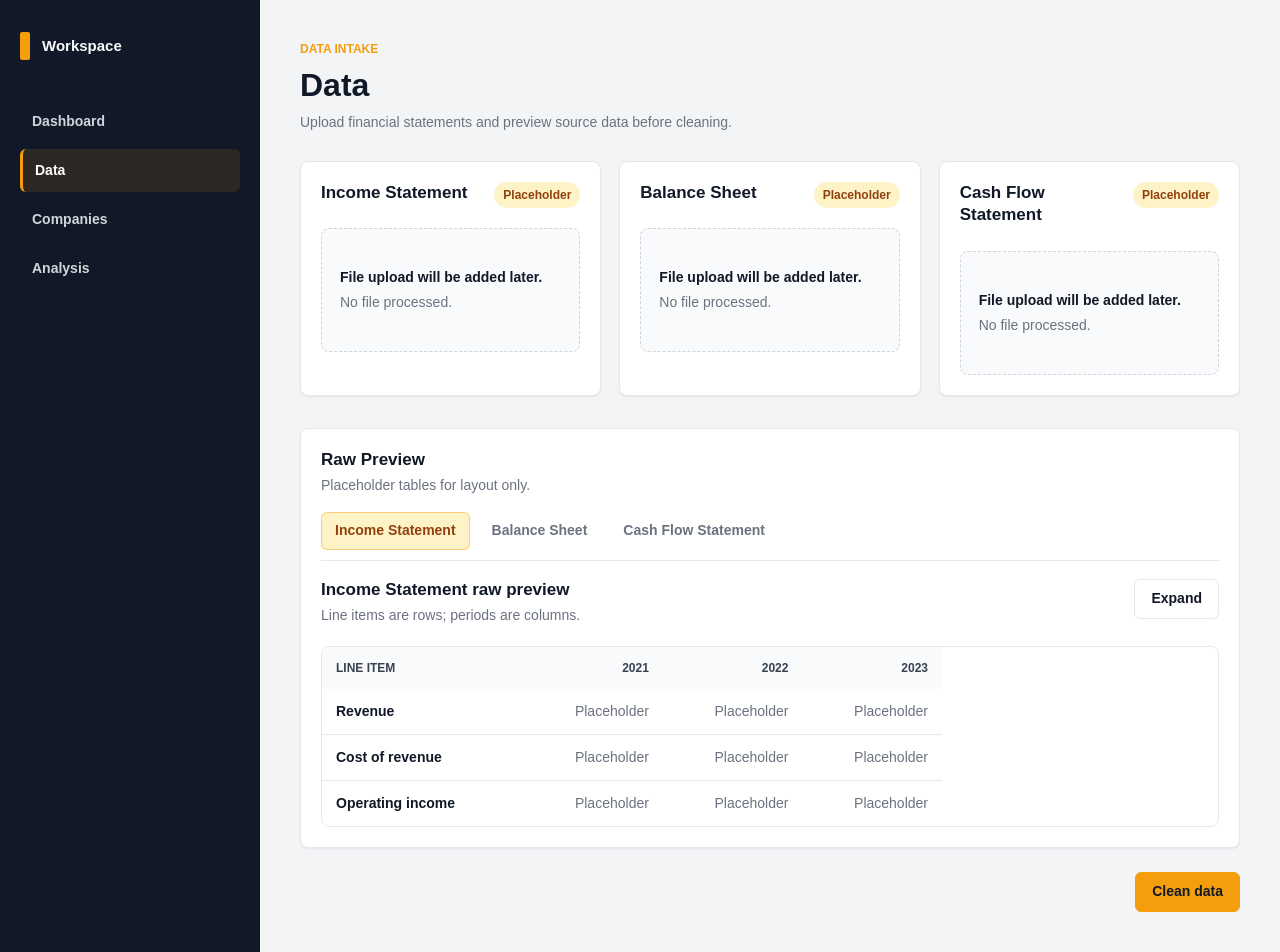
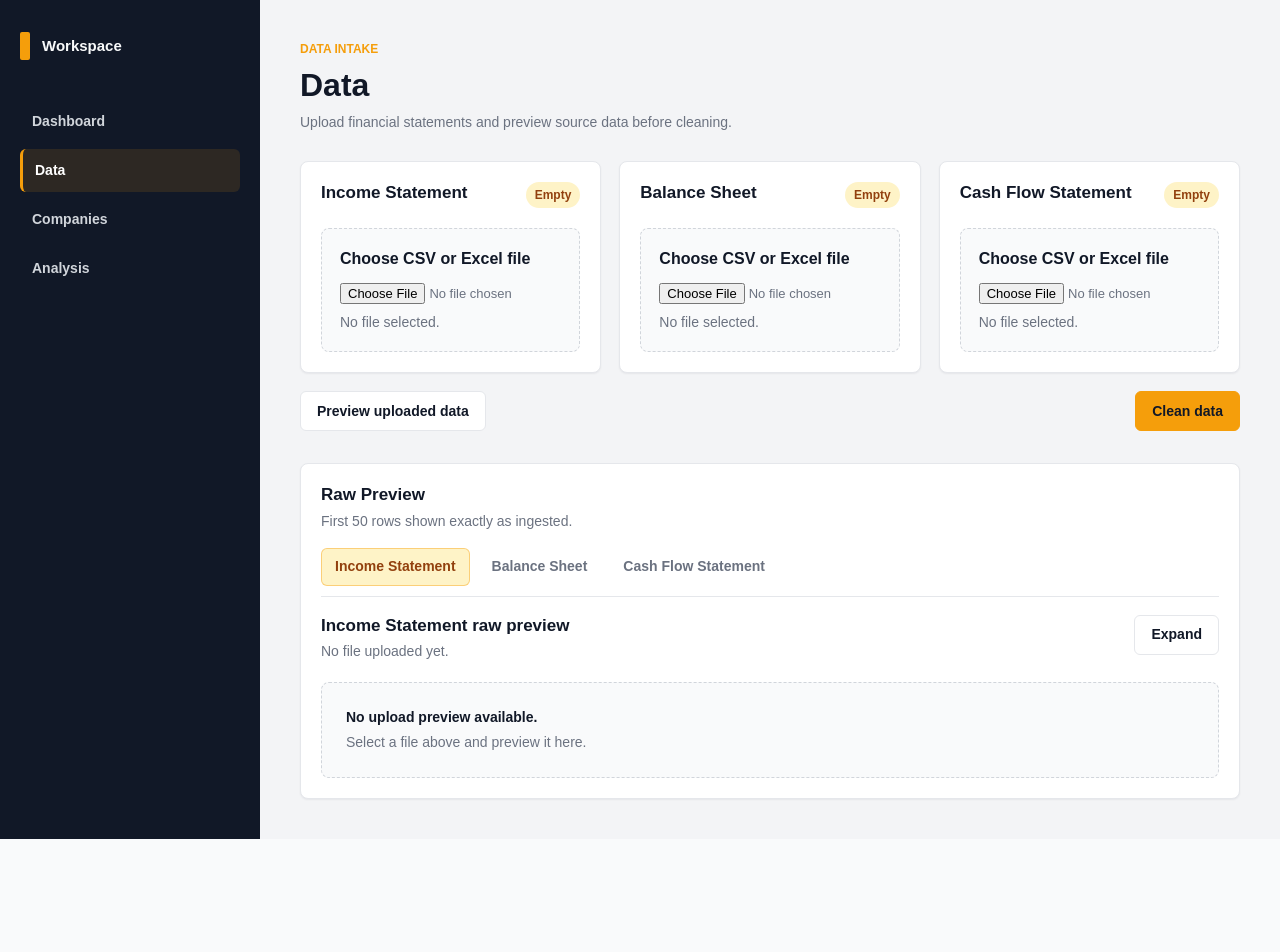
Before and after one commit to proxybb/finprep, a Flask app: page /data in a window 1280 px wide. After the commit the page ends 839 px from the top, so only its background shows below. Run offline with Flask 3, Linux system fonts and the light colour scheme.

Commit message:
Wire upload ingestion to raw data preview

```diff
--- a/web/routes.py
+++ b/web/routes.py
@@ -1,9 +1,105 @@
-"""Route definitions for the Flask skeleton."""
+"""Route definitions for the Flask application."""
 
-from flask import Blueprint, render_template
+import math
+from typing import Any
+
+import pandas as pd
+from flask import Blueprint, render_template, request
+
+from cleaning.ingest import IngestionError, read_uploaded_file
 
 
 bp = Blueprint("web", __name__)
+
+PREVIEW_ROW_LIMIT = 50
+STATEMENTS = [
+    {
+        "key": "income",
+        "field_name": "income_statement",
+        "label": "Income Statement",
+        "panel_id": "panel-income",
+        "tab_id": "tab-income",
+    },
+    {
+        "key": "balance",
+        "field_name": "balance_sheet",
+        "label": "Balance Sheet",
+        "panel_id": "panel-balance",
+        "tab_id": "tab-balance",
+    },
+    {
+        "key": "cash-flow",
+        "field_name": "cash_flow_statement",
+        "label": "Cash Flow Statement",
+        "panel_id": "panel-cash-flow",
+        "tab_id": "tab-cash-flow",
+    },
+]
+
+
+def _render_cell_value(value: Any) -> str:
+    if value is None:
+        return ""
+    try:
+        if isinstance(value, float) and math.isnan(value):
+            return ""
+    except TypeError:
+        pass
+    return str(value)
+
+
+def build_table_preview(df: pd.DataFrame, row_limit: int = PREVIEW_ROW_LIMIT) -> dict:
+    """Convert a DataFrame preview into simple Jinja-renderable table data."""
+    preview_df = df.head(row_limit)
+    return {
+        "headers": [_render_cell_value(column) for column in preview_df.columns],
+        "rows": [
+            [_render_cell_value(value) for value in row]
+            for row in preview_df.itertuples(index=False, name=None)
+        ],
+        "row_count": len(df.index),
+        "column_count": len(df.columns),
+        "preview_row_count": len(preview_df.index),
+        "is_truncated": len(df.index) > row_limit,
+    }
+
+
+def _empty_statement_previews() -> dict:
+    return {
+        statement["key"]: {
+            "filename": None,
+            "error": None,
+            "table": None,
+        }
+        for statement in STATEMENTS
+    }
+
+
+def _build_upload_previews(uploaded_files) -> dict:
+    previews = _empty_statement_previews()
+
+    for statement in STATEMENTS:
+        field_name = statement["field_name"]
+        uploaded_file = uploaded_files.get(field_name)
+
+        if not uploaded_file or not uploaded_file.filename:
+            continue
+
+        try:
+            df = read_uploaded_file(uploaded_file, filename=uploaded_file.filename)
+            previews[statement["key"]] = {
+                "filename": uploaded_file.filename,
+                "error": None,
+                "table": build_table_preview(df),
+            }
+        except IngestionError as exc:
+            previews[statement["key"]] = {
+                "filename": uploaded_file.filename,
+                "error": str(exc),
+                "table": None,
+            }
+
+    return previews
 
 
 @bp.route("/")
@@ -12,10 +108,19 @@ def dashboard():
     return render_template("dashboard.html", active_page="dashboard")
 
 
-@bp.route("/data")
+@bp.route("/data", methods=["GET", "POST"])
 def data():
-    """Render the data intake placeholder."""
-    return render_template("data.html", active_page="data")
+    """Render the data intake page and raw upload previews."""
+    previews = _empty_statement_previews()
+    if request.method == "POST":
+        previews = _build_upload_previews(request.files)
+
+    return render_template(
+        "data.html",
+        active_page="data",
+        statements=STATEMENTS,
+        previews=previews,
+    )
 
 
 @bp.route("/data/cleaned")
--- a/web/static/css/main.css
+++ b/web/static/css/main.css
@@ -223,6 +223,10 @@ h2 {
     display: grid;
     grid-template-columns: repeat(3, minmax(0, 1fr));
     gap: 18px;
+    margin-bottom: 18px;
+}
+
+.upload-form {
     margin-bottom: 32px;
 }
 
@@ -252,7 +256,7 @@ h2 {
     margin-bottom: 16px;
 }
 
-.upload-card__header span {
+.status-pill {
     border-radius: 999px;
     background: #FEF3C7;
     color: #92400E;
@@ -261,25 +265,48 @@ h2 {
     font-weight: 700;
 }
 
+.status-pill--ready {
+    background: #DCFCE7;
+    color: #166534;
+}
+
+.status-pill--error {
+    background: #FEE2E2;
+    color: #991B1B;
+}
+
 .upload-card__dropzone {
     display: flex;
     min-height: 124px;
     flex-direction: column;
     justify-content: center;
+    gap: 8px;
     border: 1px dashed #D1D5DB;
     border-radius: 8px;
     padding: 18px;
     background: #F9FAFB;
+    cursor: pointer;
 }
 
-.upload-card__dropzone p {
+.upload-card__label {
     margin-bottom: 4px;
     color: var(--color-text);
     font-weight: 700;
 }
 
+.upload-card__dropzone input {
+    max-width: 100%;
+    color: var(--color-muted);
+    font-size: 13px;
+}
+
 .upload-card__dropzone small {
     display: block;
+}
+
+.upload-card__error {
+    color: var(--color-error);
+    font-size: 13px;
 }
 
 .section-header {
@@ -464,8 +491,42 @@ h2 {
 
 .action-row {
     display: flex;
+    gap: 12px;
     justify-content: flex-end;
     margin-top: 24px;
+}
+
+.action-row--split {
+    justify-content: space-between;
+    margin-top: 0;
+}
+
+.empty-state {
+    display: grid;
+    gap: 4px;
+    border: 1px dashed #D1D5DB;
+    border-radius: 8px;
+    padding: 24px;
+    background: #F9FAFB;
+}
+
+.empty-state strong {
+    color: var(--color-text);
+    font-size: 14px;
+}
+
+.empty-state span {
+    color: var(--color-muted);
+    font-size: 14px;
+}
+
+.empty-state--error {
+    border-color: #FCA5A5;
+    background: #FEF2F2;
+}
+
+.empty-state--error strong {
+    color: var(--color-error);
 }
 
 .stage-summary {
@@ -569,11 +630,14 @@ h2 {
         flex-direction: column;
     }
 
-    .action-row {
+    .action-row,
+    .action-row--split {
+        flex-direction: column;
         justify-content: stretch;
     }
 
-    .primary-button {
+    .primary-button,
+    .secondary-button {
         width: 100%;
     }
 
--- a/web/templates/data.html
+++ b/web/templates/data.html
@@ -9,174 +9,112 @@
     <p class="page-header__copy">Upload financial statements and preview source data before cleaning.</p>
 </section>
 
-<section class="upload-grid" aria-label="Financial statement upload placeholders">
-    {% set statements = [
-        "Income Statement",
-        "Balance Sheet",
-        "Cash Flow Statement"
-    ] %}
+<form class="upload-form" method="post" enctype="multipart/form-data">
+    <section class="upload-grid" aria-label="Financial statement uploads">
         {% for statement in statements %}
+            {% set preview = previews[statement.key] %}
             <article class="upload-card">
                 <div class="upload-card__header">
-            <h2>{{ statement }}</h2>
-            <span>Placeholder</span>
+                    <h2>{{ statement.label }}</h2>
+                    {% if preview.error %}
+                        <span class="status-pill status-pill--error">Error</span>
+                    {% elif preview.filename %}
+                        <span class="status-pill status-pill--ready">Loaded</span>
+                    {% else %}
+                        <span class="status-pill">Empty</span>
+                    {% endif %}
                 </div>
-        <div class="upload-card__dropzone">
-            <p>File upload will be added later.</p>
-            <small>No file processed.</small>
-        </div>
+                <label class="upload-card__dropzone" for="{{ statement.field_name }}">
+                    <span class="upload-card__label">Choose CSV or Excel file</span>
+                    <input id="{{ statement.field_name }}" name="{{ statement.field_name }}" type="file" accept=".csv,.xlsx,.xls">
+                    {% if preview.filename %}
+                        <small>{{ preview.filename }}</small>
+                    {% else %}
+                        <small>No file selected.</small>
+                    {% endif %}
+                    {% if preview.error %}
+                        <strong class="upload-card__error">{{ preview.error }}</strong>
+                    {% endif %}
+                </label>
             </article>
         {% endfor %}
     </section>
+
+    <div class="action-row action-row--split">
+        <button class="secondary-button" type="submit">Preview uploaded data</button>
+        <a class="primary-button" href="{{ url_for('web.cleaned_data') }}">Clean data</a>
+    </div>
+</form>
 
 <section class="preview-card" data-tabs>
     <div class="preview-card__header">
         <div>
             <h2>Raw Preview</h2>
-            <p>Placeholder tables for layout only.</p>
+            <p>First 50 rows shown exactly as ingested.</p>
         </div>
     </div>
 
     <div class="tab-list" role="tablist" aria-label="Raw financial statement previews">
-        <button class="tab-button is-active" type="button" role="tab" id="tab-income" aria-controls="panel-income" aria-selected="true" data-tab-button="income">Income Statement</button>
-        <button class="tab-button" type="button" role="tab" id="tab-balance" aria-controls="panel-balance" aria-selected="false" data-tab-button="balance">Balance Sheet</button>
-        <button class="tab-button" type="button" role="tab" id="tab-cash-flow" aria-controls="panel-cash-flow" aria-selected="false" data-tab-button="cash-flow">Cash Flow Statement</button>
+        {% for statement in statements %}
+            <button class="tab-button {% if loop.first %}is-active{% endif %}" type="button" role="tab" id="{{ statement.tab_id }}" aria-controls="{{ statement.panel_id }}" aria-selected="{{ 'true' if loop.first else 'false' }}" data-tab-button="{{ statement.key }}">{{ statement.label }}</button>
+        {% endfor %}
     </div>
 
-    <div class="tab-panel is-active" id="panel-income" role="tabpanel" aria-labelledby="tab-income" data-tab-panel="income">
+    {% for statement in statements %}
+        {% set preview = previews[statement.key] %}
+        <div class="tab-panel {% if loop.first %}is-active{% endif %}" id="{{ statement.panel_id }}" role="tabpanel" aria-labelledby="{{ statement.tab_id }}" data-tab-panel="{{ statement.key }}" {% if not loop.first %}hidden{% endif %}>
             <article class="table-card table-card--embedded" data-expandable-card>
                 <div class="table-card__header">
                     <div>
-                    <h2>Income Statement raw preview</h2>
-                    <p>Line items are rows; periods are columns.</p>
+                        <h2>{{ statement.label }} raw preview</h2>
+                        {% if preview.table %}
+                            <p>{{ preview.filename }} · {{ preview.table.row_count }} rows × {{ preview.table.column_count }} columns{% if preview.table.is_truncated %} · first {{ preview.table.preview_row_count }} shown{% endif %}</p>
+                        {% elif preview.error %}
+                            <p>{{ preview.filename }} · preview unavailable</p>
+                        {% else %}
+                            <p>No file uploaded yet.</p>
+                        {% endif %}
                     </div>
                     <button class="secondary-button" type="button" data-expand-button aria-expanded="false">Expand</button>
                 </div>
+
+                {% if preview.table %}
                     <div class="table-wrap">
                         <table class="data-table">
                             <thead>
                                 <tr>
-                            <th>Line item</th>
-                            <th>2021</th>
-                            <th>2022</th>
-                            <th>2023</th>
+                                    {% for header in preview.table.headers %}
+                                        <th>{{ header }}</th>
+                                    {% endfor %}
                                 </tr>
                             </thead>
                             <tbody>
+                                {% for row in preview.table.rows %}
                                     <tr>
-                            <th>Revenue</th>
-                            <td>Placeholder</td>
-                            <td>Placeholder</td>
-                            <td>Placeholder</td>
+                                        {% for value in row %}
+                                            {% if loop.first %}
+                                                <th scope="row">{{ value }}</th>
+                                            {% else %}
+                                                <td>{{ value }}</td>
+                                            {% endif %}
+                                        {% endfor %}
                                     </tr>
-                        <tr>
-                            <th>Cost of revenue</th>
-                            <td>Placeholder</td>
-                            <td>Placeholder</td>
-                            <td>Placeholder</td>
-                        </tr>
-                        <tr>
-                            <th>Operating income</th>
-                            <td>Placeholder</td>
-                            <td>Placeholder</td>
-                            <td>Placeholder</td>
-                        </tr>
+                                {% endfor %}
                             </tbody>
                         </table>
                     </div>
+                {% elif preview.error %}
+                    <div class="empty-state empty-state--error">
+                        <strong>{{ preview.error }}</strong>
+                    </div>
+                {% else %}
+                    <div class="empty-state">
+                        <strong>No upload preview available.</strong>
+                        <span>Select a file above and preview it here.</span>
+                    </div>
+                {% endif %}
             </article>
         </div>
-
-    <div class="tab-panel" id="panel-balance" role="tabpanel" aria-labelledby="tab-balance" data-tab-panel="balance" hidden>
-        <article class="table-card table-card--embedded" data-expandable-card>
-            <div class="table-card__header">
-                <div>
-                    <h2>Balance Sheet raw preview</h2>
-                    <p>Line items are rows; periods are columns.</p>
-                </div>
-                <button class="secondary-button" type="button" data-expand-button aria-expanded="false">Expand</button>
-            </div>
-            <div class="table-wrap">
-                <table class="data-table">
-                    <thead>
-                        <tr>
-                            <th>Line item</th>
-                            <th>2021</th>
-                            <th>2022</th>
-                            <th>2023</th>
-                        </tr>
-                    </thead>
-                    <tbody>
-                        <tr>
-                            <th>Cash and equivalents</th>
-                            <td>Placeholder</td>
-                            <td>Placeholder</td>
-                            <td>Placeholder</td>
-                        </tr>
-                        <tr>
-                            <th>Total assets</th>
-                            <td>Placeholder</td>
-                            <td>Placeholder</td>
-                            <td>Placeholder</td>
-                        </tr>
-                        <tr>
-                            <th>Total liabilities</th>
-                            <td>Placeholder</td>
-                            <td>Placeholder</td>
-                            <td>Placeholder</td>
-                        </tr>
-                    </tbody>
-                </table>
-            </div>
-        </article>
-    </div>
-
-    <div class="tab-panel" id="panel-cash-flow" role="tabpanel" aria-labelledby="tab-cash-flow" data-tab-panel="cash-flow" hidden>
-        <article class="table-card table-card--embedded" data-expandable-card>
-            <div class="table-card__header">
-                <div>
-                    <h2>Cash Flow Statement raw preview</h2>
-                    <p>Line items are rows; periods are columns.</p>
-                </div>
-                <button class="secondary-button" type="button" data-expand-button aria-expanded="false">Expand</button>
-            </div>
-            <div class="table-wrap">
-                <table class="data-table">
-                    <thead>
-                        <tr>
-                            <th>Line item</th>
-                            <th>2021</th>
-                            <th>2022</th>
-                            <th>2023</th>
-                        </tr>
-                    </thead>
-                    <tbody>
-                        <tr>
-                            <th>Cash from operations</th>
-                            <td>Placeholder</td>
-                            <td>Placeholder</td>
-                            <td>Placeholder</td>
-                        </tr>
-                        <tr>
-                            <th>Capital expenditures</th>
-                            <td>Placeholder</td>
-                            <td>Placeholder</td>
-                            <td>Placeholder</td>
-                        </tr>
-                        <tr>
-                            <th>Free cash flow</th>
-                            <td>Placeholder</td>
-                            <td>Placeholder</td>
-                            <td>Placeholder</td>
-                        </tr>
-                    </tbody>
-                </table>
-            </div>
-        </article>
-    </div>
+    {% endfor %}
 </section>
-
-<div class="action-row">
-    <a class="primary-button" href="{{ url_for('web.cleaned_data') }}">Clean data</a>
-</div>
 {% endblock %}
```
Also changed, not shown: notes.md (+60 -0 lines), tests/test_routes.py (added, +90 -0 lines). Lines whose indentation alone changed are shown as unchanged.
